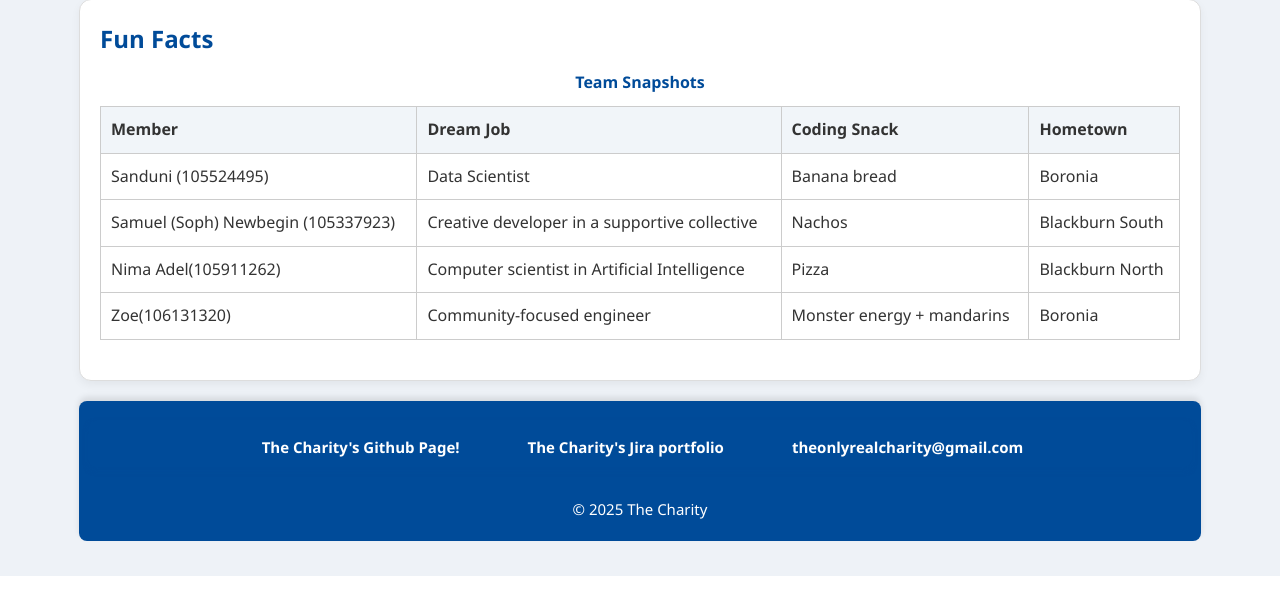
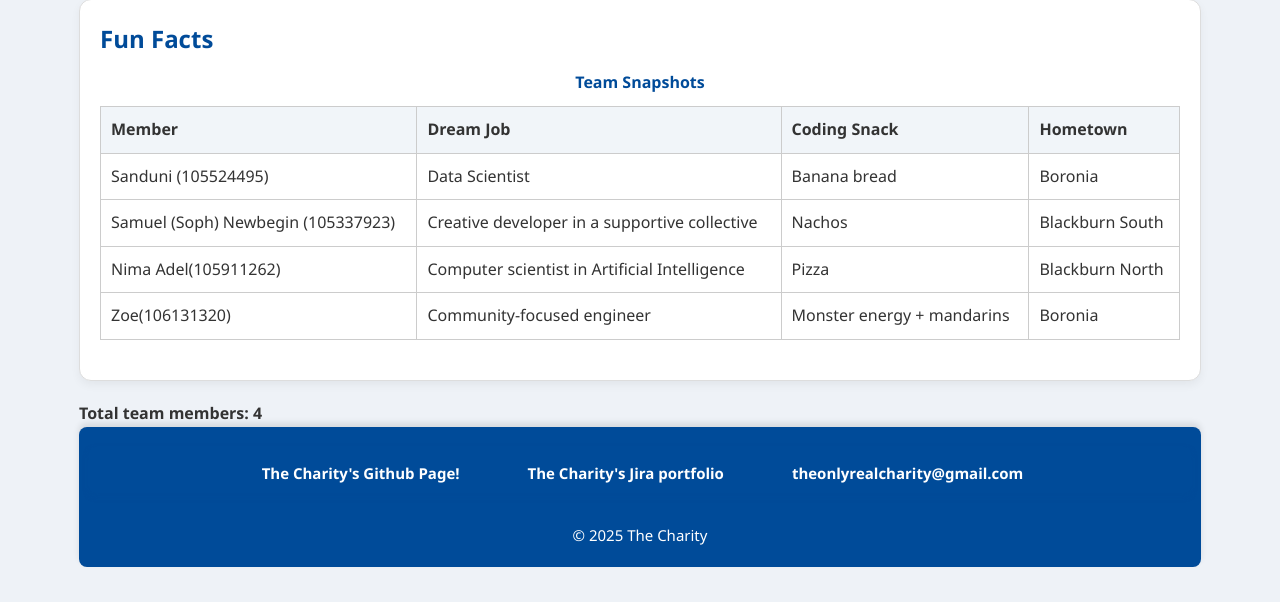
Before and after one commit to NimaAdel/Project-Part-2, a PHP site: page /about.php in a window 1280 px wide. Shown: the part 1844-2446 px from the top of the page. Before the commit the page ends 2420 px from the top, so only its background shows below. Run offline with PHP 8.4, Linux system fonts and the light colour scheme; data comes from the database, SQL or seed files in the repository.

Commit message:
Added dynamic team member counter and improved About page (Sanduni)

```diff
--- a/about.php
+++ b/about.php
@@ -104,4 +104,11 @@ require_once 'header.inc';
     </section>
   </main>
 
+<?php
+// Sanduni: Added dynamic team member counter
+if (!empty($membersData)) {
+  echo "<p><strong>Total team members: " . count($membersData) . "</strong></p>";
+}
+?>
+
 <?php require_once 'footer.inc'; ?>
```
